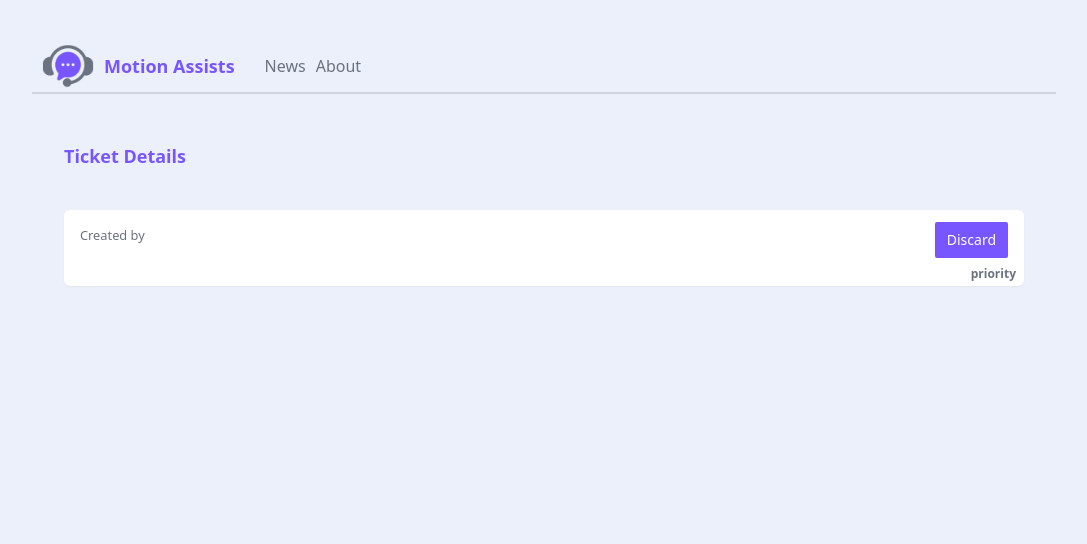
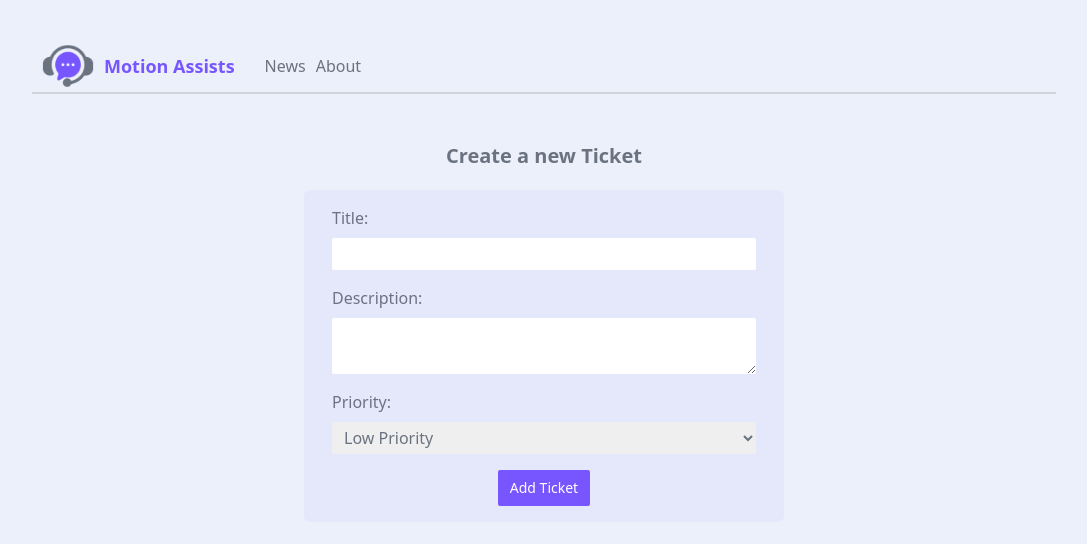
Before and after one commit to NT114-DevOps/mern-stack-frontend, a React (Create React App) app: page /tickets/create in a window 1280 px wide. Shown: the top 544 px of the page, without its empty margins (96-1183 px from the left). Built offline with nearby package versions, Linux system fonts and the light colour scheme; no server answers.

Commit message:
create new ticket feature

```diff
--- a/package.json
+++ b/package.json
@@ -6,6 +6,7 @@
     "@testing-library/jest-dom": "^5.17.0",
     "@testing-library/react": "^13.4.0",
     "@testing-library/user-event": "^13.5.0",
+    "dotenv": "^16.4.5",
     "react": "^18.2.0",
     "react-dom": "^18.2.0",
     "react-router-dom": "^5.2.0",
@@ -38,11 +39,11 @@
     ]
   },
   "devDependencies": {
-    "tailwindcss": "^3.4.1",
     "@babel/core": "7.22.5",
     "@babel/eslint-parser": "7.22.5",
     "@babel/plugin-proposal-private-property-in-object": "7.21.11",
     "@babel/plugin-transform-private-property-in-object": "^7.24.1",
-    "@babel/preset-env": "7.22.5"
+    "@babel/preset-env": "7.22.5",
+    "tailwindcss": "^3.4.1"
   }
 }
--- a/src/App.jsx
+++ b/src/App.jsx
@@ -9,6 +9,7 @@ import NavBar from "./components/NavBar";
 import Home from "./pages/Home";
 import Tickets from "./pages/Tickets";
 import TicketDetail from "./pages/TicketDetail";
+import CreateTicket from "./pages/CreateTicket";
 
 function App() {
   return (
@@ -21,6 +22,9 @@ function App() {
         <Route exact path="/tickets">
           <Tickets />
         </Route>
+        <Route exact path="/tickets/create">
+          <CreateTicket />
+        </Route>
         <Route exact path="/tickets/:id">
           <TicketDetail />
         </Route>
--- a/src/components/CreateForm.jsx
+++ b/src/components/CreateForm.jsx
@@ -2,8 +2,8 @@ import { useState } from "react";
 import { ToastContainer, toast } from "react-toastify";
 import 'react-toastify/dist/ReactToastify.css';
 
+
 export default function CreateForm() {
-
     const [title, setTitle] = useState("");
     const [body, setBody] = useState("");
     const [priority, setPriority] = useState("low");
@@ -51,7 +51,7 @@ export default function CreateForm() {
             />
           </label>
           <label>
-            <span>Title:</span>
+            <span>Description:</span>
             <textarea
               required
               onChange={(e) => setBody(e.target.value)}
--- a/src/components/TicketList.jsx
+++ b/src/components/TicketList.jsx
@@ -8,7 +8,7 @@ export default function TicketList() {
     useEffect(() => {
         const getTickets = async() => {
             try {
-                const response = await fetch('http://localhost:4000/api/v1/tickets');
+                const response = await fetch(process.env.REACT_APP_API + '/tickets');
                 const data = await response.json();
                 if (response.ok) {
                     setTickets(data);
--- /dev/null
+++ b/src/pages/CreateTicket.jsx
@@ -0,0 +1,13 @@
+import React from 'react'
+import CreateForm from '../components/CreateForm'
+
+function CreateTicket() {
+  return (
+    <main>
+        <h1 className='text-center text-xl text-gray-500 mb-[20px]'>Create a new Ticket</h1>
+        <CreateForm />
+    </main>
+  )
+}
+
+export default CreateTicket
--- a/src/pages/TicketDetail.jsx
+++ b/src/pages/TicketDetail.jsx
@@ -10,7 +10,7 @@ function TicketDetail() {
 
     useEffect(() => {
         const getTicket = async() => {
-            const response = await fetch('http://localhost:4000/api/v1/tickets/' + id);
+            const response = await fetch(process.env.REACT_APP_API + '/tickets/' + id);
             const data = await response.json();
             if (response.ok) {
                 setTicket(data);
```
Also changed, not shown: 2 other files (tests, documents, lock files or other folders).
